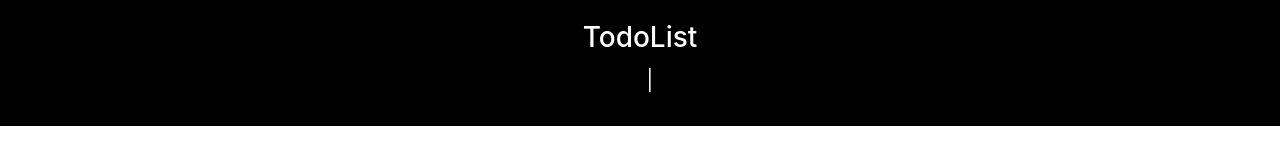
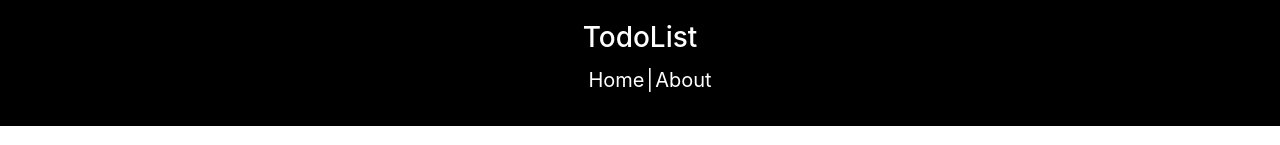
Before and after one commit to AbhishekVernekar/ReactDemo, a React (Create React App) app: page / in a window 1280 px wide. Shown: the top 145 px of the page. Built offline with nearby package versions, Linux system fonts and the light colour scheme.

Commit message:
Todotracker changes

```diff
--- a/src/App.js
+++ b/src/App.js
@@ -75,11 +75,11 @@ class App extends Component {
 
           </Link>
 
-          <Link to='/home' style={{ padding: 2, color: 'black' }}>
+          <Link to='/home' style={{ padding: 2, color: 'white' }}>
             Home
                     </Link>
                     |
-                    <Link to='/about' style={{ padding: 2, color: 'black' }}>
+                    <Link to='/about' style={{ padding: 2, color: 'white' }}>
             About
                     </Link>
         </nav>
```
